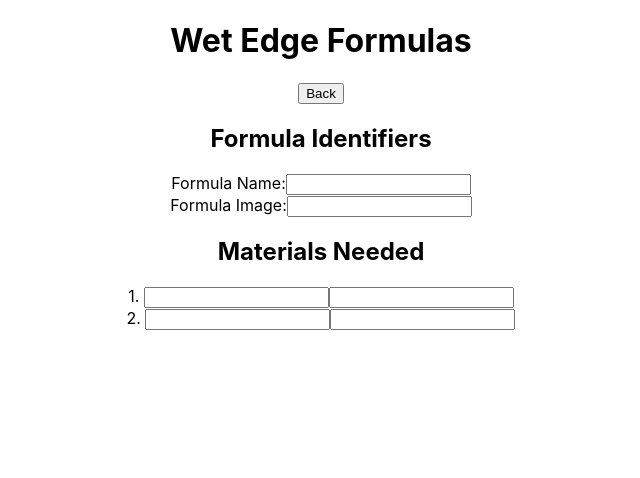
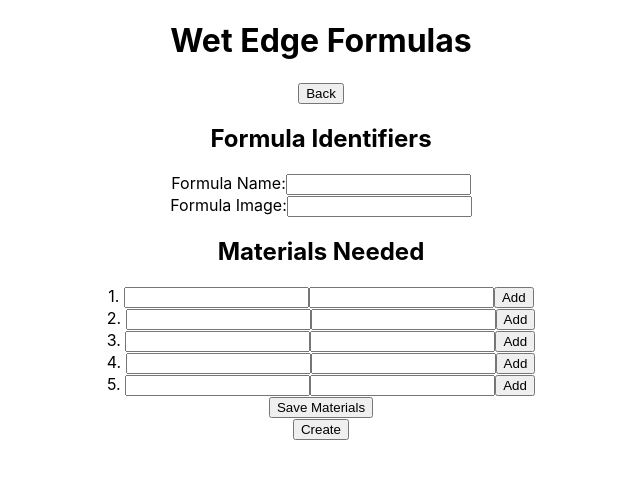
Before and after one commit to jarahernandez/wet-edge-project, a React (Create React App) app in the folder client/: page /formulas/new in a window 1280 px wide. Shown: the top 478 px of the page, without its empty margins (319-959 px from the left). Built offline with nearby package versions, Linux system fonts and the light colour scheme.

Commit message:
Solved problem on CreateFormulas.jsx, now user is able to add materials and store them in an object. This solution broke DisplayAllFormulas.jsx because of the way DisplayAllFormulas.jsx was accesing the model to show formulas and needs to be fixed.

```diff
--- a/client/src/App.js
+++ b/client/src/App.js
@@ -1,14 +1,18 @@
 import { Route, Routes } from 'react-router-dom';
+import {useState} from 'react';
 import './App.css';
 import CreateFormula from './components/CreateFormula';
 import DisplayAllFormulas from './components/DisplayAllFormulas';
 
 function App() {
+
+  const [formulas, setFormulas] = useState([]);
+
   return (
     <div className="App">
       <Routes>
-        <Route path='/' element={<DisplayAllFormulas/>}/>
-        <Route path='/formulas/new' element={<CreateFormula/>}/>
+        <Route path='/' element={<DisplayAllFormulas formulas={formulas} setFormulas={setFormulas}/>}/>
+        <Route path='/formulas/new' element={<CreateFormula formulas={formulas} setFormulas={setFormulas}/>}/>
       </Routes>
     </div>
   );
--- a/client/src/components/CreateFormula.jsx
+++ b/client/src/components/CreateFormula.jsx
@@ -1,26 +1,49 @@
 import React, {useState} from 'react';
-import {Link} from 'react-router-dom';
+import axios from 'axios';
+import {Link, useNavigate} from 'react-router-dom';
 
 const CreateFormula = (props) => {
 
+    const [formula, setFormula] = useState({
+        formulaName:"",
+        formulaImage:"",
+        materialsNeeded: {}
+    });
+    const [material, setMaterial] = useState({});
     const [materials, setMaterials] = useState({});
-    const [materialName, setMaterialName] = useState("");
-    const [count, setCount] = useState(0);
+    const {formulas, setFormulas} = props;
+    const navigate = useNavigate();
 
-    const changeHandlerName = (e) => {
-        setMaterialName(e.target.value);
+    const submitHandler = (e) => {
+        e.preventDefault();
 
-        setMaterials({...materials, [materialName]:count})
+        axios.post('http://localhost:8000/api/createFormula', formula)
+            .then(newFormula => {
+                setFormulas([...formulas, newFormula.data])
+                navigate('/');
+            })
+            .catch(err => {
+                console.log(err);
+            })
     }
 
-    const changeHandlerCount = (e) => {
-        setCount(e.target.value)
-
-        setMaterials({...materials, [materialName]:count})
+    const changeHandler = (e) => {
+        setFormula({...formula, [e.target.name]:e.target.value})
     }
 
-    console.log(materialName);
-    console.log(count);
+    const materialChangeHandler = (e) => {
+        setMaterial({...material, [e.target.name]:e.target.value})
+    }
+
+    const materialsClickHandler = (e) => {
+        e.preventDefault();
+        setMaterials({...materials, [e.target.name]:material})
+    }
+
+    const saveMaterialsHandler = (e) => {
+        e.preventDefault();
+        setFormula({...formula, materialsNeeded:materials})
+    }
 
     return (
         <div>
@@ -28,31 +51,53 @@ const CreateFormula = (props) => {
                 <h1>Wet Edge Formulas</h1>
                 <Link to={`/`}><button>Back</button></Link>
             </div>
-            <form>
+            <form onSubmit={submitHandler}>
                 <section>
                     <h2>Formula Identifiers</h2>
                     <div>
                         <label>Formula Name:</label>
-                        <input type="text" />
+                        <input type="text" name='formulaName' onChange={changeHandler}/>
                     </div>
                     <div>
                         <label>Formula Image:</label>
-                        <input type="text" />
+                        <input type="text" name='formulaImage' onChange={changeHandler}/>
                     </div>
                 </section>
                 <section>
                     <h2>Materials Needed</h2>
                     <div>
                         <label>1. </label>
-                        <input type="text" name="key" onChange={changeHandlerName} />
-                        <input type="number" name="value" onChange={changeHandlerCount} />
+                        <input type="text" name="name" onChange={materialChangeHandler}/>
+                        <input type="number" name="amount" onChange={materialChangeHandler}/>
+                        <button name="material1" onClick={materialsClickHandler}>Add</button>
                     </div>
                     <div>
                         <label>2. </label>
-                        <input type="text" name="key" onChange={changeHandlerName} />
-                        <input type="number" name="value" onChange={changeHandlerCount} />
+                        <input type="text" name="name" onChange={materialChangeHandler}/>
+                        <input type="number" name="amount" onChange={materialChangeHandler}/>
+                        <button name="material2" onClick={materialsClickHandler}>Add</button>
                     </div>
+                    <div>
+                        <label>3. </label>
+                        <input type="text" name="name" onChange={materialChangeHandler}/>
+                        <input type="number" name="amount" onChange={materialChangeHandler}/>
+                        <button name="material3" onClick={materialsClickHandler}>Add</button>
+                    </div>
+                    <div>
+                        <label>4. </label>
+                        <input type="text" name="name" onChange={materialChangeHandler}/>
+                        <input type="number" name="amount" onChange={materialChangeHandler}/>
+                        <button name="material4" onClick={materialsClickHandler}>Add</button>
+                    </div>
+                    <div>
+                        <label>5. </label>
+                        <input type="text" name="name" onChange={materialChangeHandler}/>
+                        <input type="number" name="amount" onChange={materialChangeHandler}/>
+                        <button name="material5" onClick={materialsClickHandler}>Add</button>
+                    </div>
+                    <button onClick={saveMaterialsHandler}>Save Materials</button>
                 </section>
+                <input type="submit" value="Create"/>
             </form>
         </div>
 )}
--- a/client/src/components/DisplayAllFormulas.jsx
+++ b/client/src/components/DisplayAllFormulas.jsx
@@ -1,16 +1,17 @@
-import React, {useState, useEffect} from 'react';
+import React, {useEffect} from 'react';
 import {Link} from 'react-router-dom';
 import axios from 'axios';
 
 const DisplayAllFormulas = (props) => {
 
-    const [formulas, setFormulas] = useState([]);
+    const {formulas, setFormulas} = props;
 
     useEffect(() => {
         axios.get('http://localhost:8000/api/allFormulas')
             .then(allFormulas => {
                 // console.log(allFormulas.data);
                 setFormulas(allFormulas.data);
+                console.log(formulas);
             })
             .catch(err => console.log(err))
     }, [])
@@ -28,8 +29,8 @@ const DisplayAllFormulas = (props) => {
                         <h3>{formula.formulaImage}</h3>
                         <div>
                             {
-                                Object.entries(formula.materialsNeeded).map((value, key) => (
-                                    <p key={key}>{value[0]} : {value[1]}</p>
+                                Object.values(formula.materialsNeeded).map((value, key) => (
+                                    <p key={key}>{value}</p>
                                 ))
                             }
                         </div>
```
Also changed, not shown: 1 other file (tests, documents, lock files or other folders).
